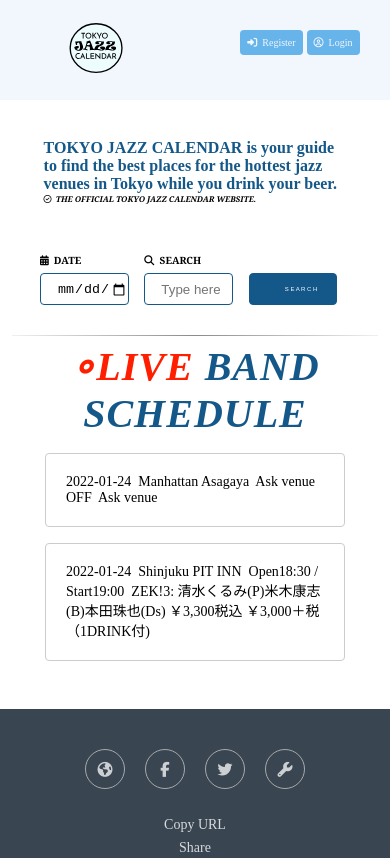
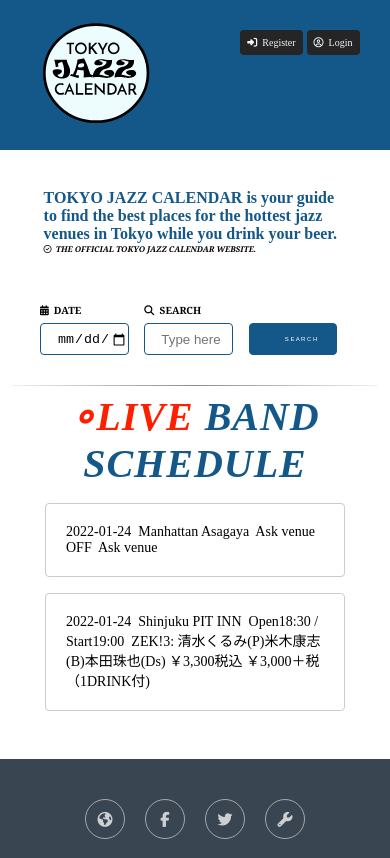
Before and after one commit to Juvz/TokyoJazzCalendarByJuvy, a plain HTML site: page index.html in a window 390 px wide. Shown: the top 858 px of the page. Drawn offline with Linux system fonts and the light colour scheme.

Commit message:
updating css

```diff
--- a/style.css
+++ b/style.css
@@ -20,7 +20,7 @@
 
 /* CSS for header */
 header {
-  background: #F1F7FD !important;
+  background: #145889 !important;
   padding: 20px;
   position: sticky;
   top: 0;
@@ -41,7 +41,7 @@ header {
     display: inline-flex;
     margin-top: 2%;
     width: 130px;
-    height: 50px;
+    height: 100px;
   }
 }
 
@@ -59,18 +59,19 @@ header {
   display: inline-block;
   padding: 10px;
   font-size: 15px;
-  color:#252525;
+  color:#fff;
 }
 .btn-register{
   color: #F1F7FD;
-  background-color: #145889;
+  background-color: #252525;
   padding: 10px;
   font-size: 15px;
   border-radius: 50px;
 }
 .btn-registers:hover
  {
-  color: #117EC3;
+  /* color: #117EC3; */
+  color: #5bee3e;
 }
 .btn-register:hover{
   color: #5bee3e;
@@ -96,7 +97,8 @@ and (max-width: 568px) {
   display: inline-flex;
   position: relative;
   border-radius: 4px;
-  background-color: #67b4eb;
+  color: #F1F7FD;
+  background-color: #252525;
   }
 }
 @media screen and (max-device-width: 480px) {
```
